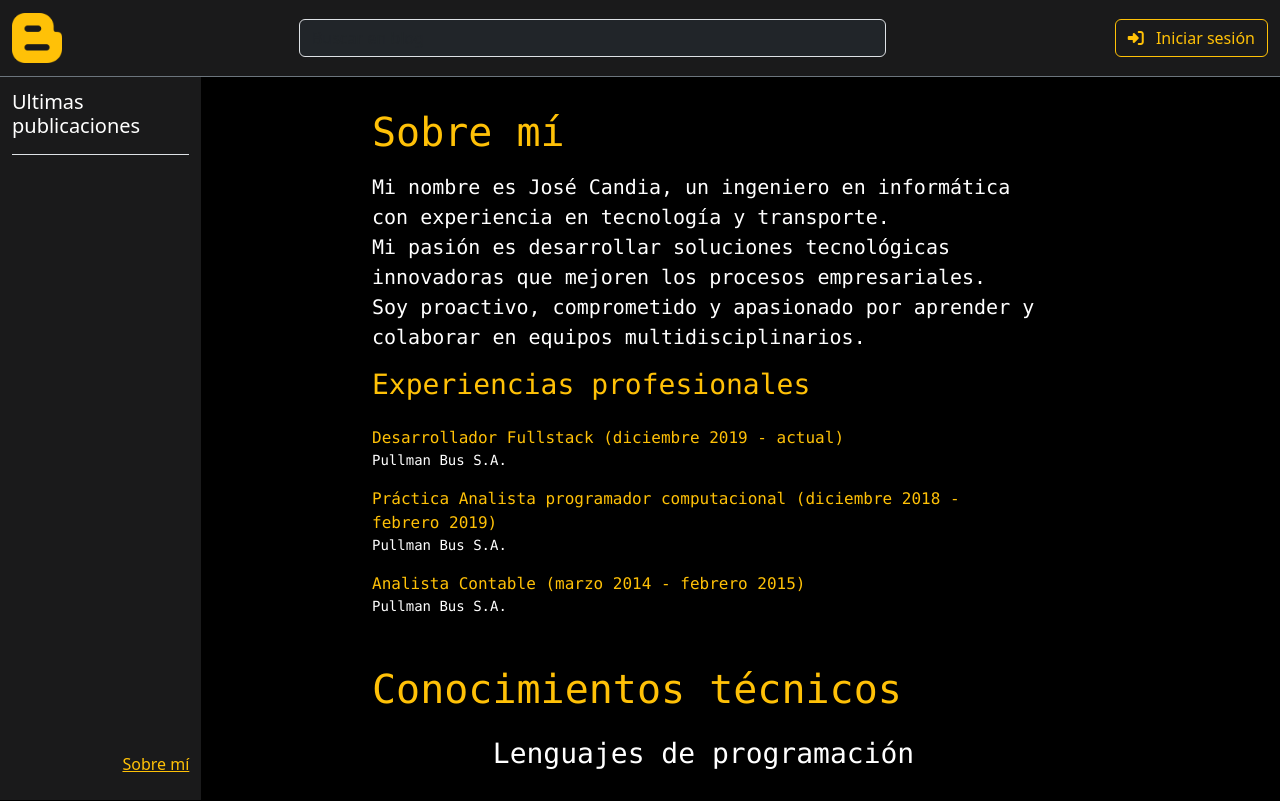
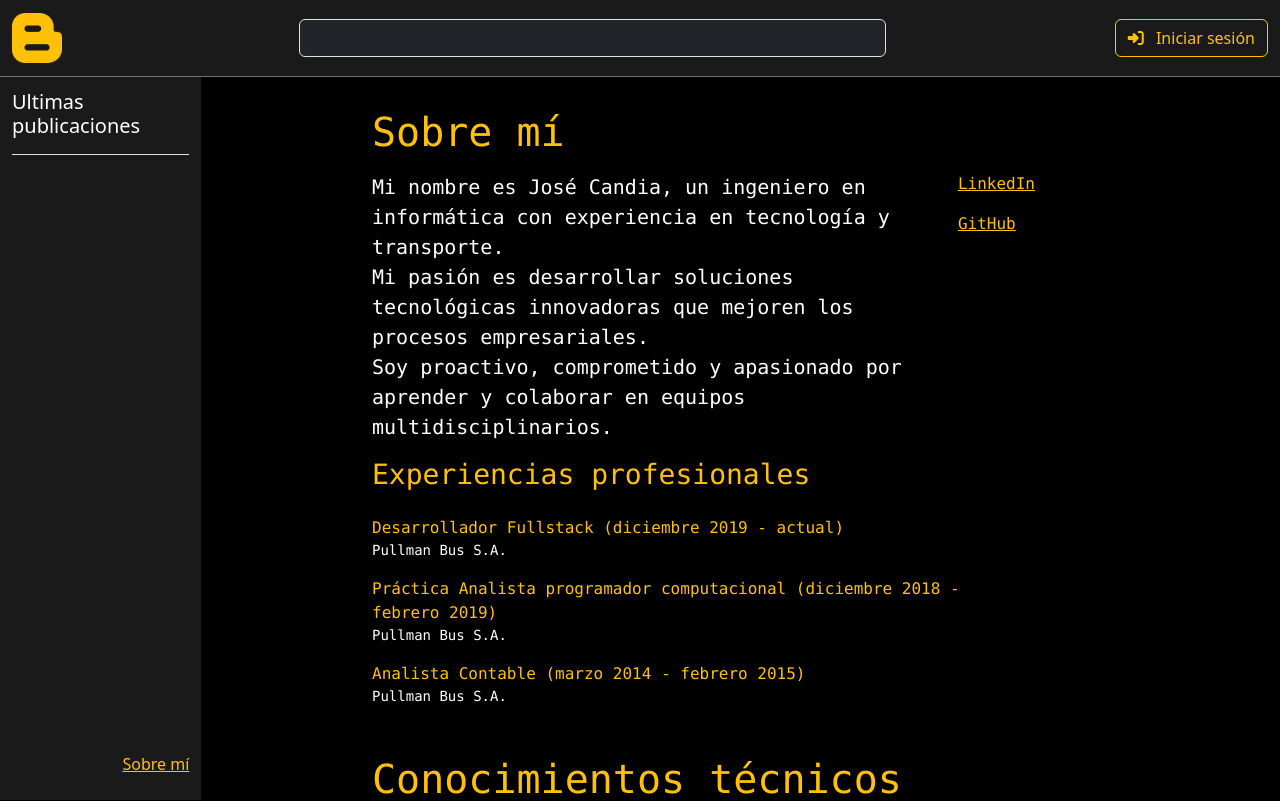
Before and after one commit to jcandiap/django-blog, a Django app: page /about in a window 1280 px wide. Shown: the top 801 px of the page. Run offline with Django 4.2, Linux system fonts and the light colour scheme; data that the repository does not hold is empty; some libraries are stand-ins or nearby versions.

Commit message:
se agregan urls

```diff
--- a/apps/blog/templates/blog/about.html
+++ b/apps/blog/templates/blog/about.html
@@ -6,11 +6,17 @@
     <h1 class="text-warning">Sobre mí</h1>
     <div class="mt-3 d-flex">
         <div class="d-flex flex-column w-75">
-            <p class="text-white fs-5 w-100">
-                Mi nombre es José Candia, un ingeniero en informática con experiencia en tecnología y transporte. </br>
-                Mi pasión es desarrollar soluciones tecnológicas innovadoras que mejoren los procesos empresariales. </br>
-                Soy proactivo, comprometido y apasionado por aprender y colaborar en equipos multidisciplinarios.
-            </p>
+            <div class="d-flex">
+                <p class="text-white fs-5 w-100">
+                    Mi nombre es José Candia, un ingeniero en informática con experiencia en tecnología y transporte. </br>
+                    Mi pasión es desarrollar soluciones tecnológicas innovadoras que mejoren los procesos empresariales. </br>
+                    Soy proactivo, comprometido y apasionado por aprender y colaborar en equipos multidisciplinarios.
+                </p>
+                <div class="d-flex flex-column ms-5">
+                    <a class="text-warning mb-3" href="https://www.linkedin.com/in/jcandiap/" target="_blank">LinkedIn</a>
+                    <a class="text-warning" href="https://github.com/jcandiap" target="_blank">GitHub</a>
+                </div>
+            </div>
             <h3 class="text-warning">Experiencias profesionales</h3>
             <div class="d-flex flex-column">
                 <div class="d-flex flex-column">
```
